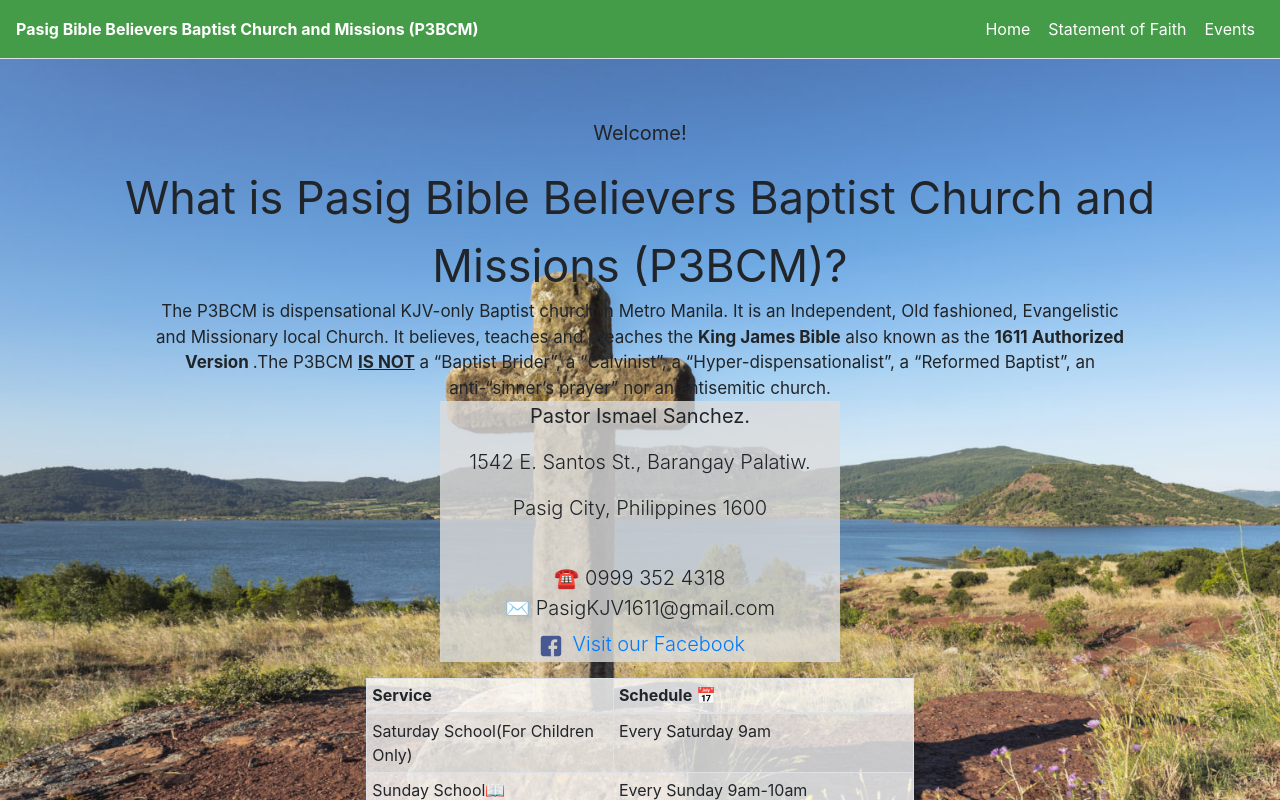
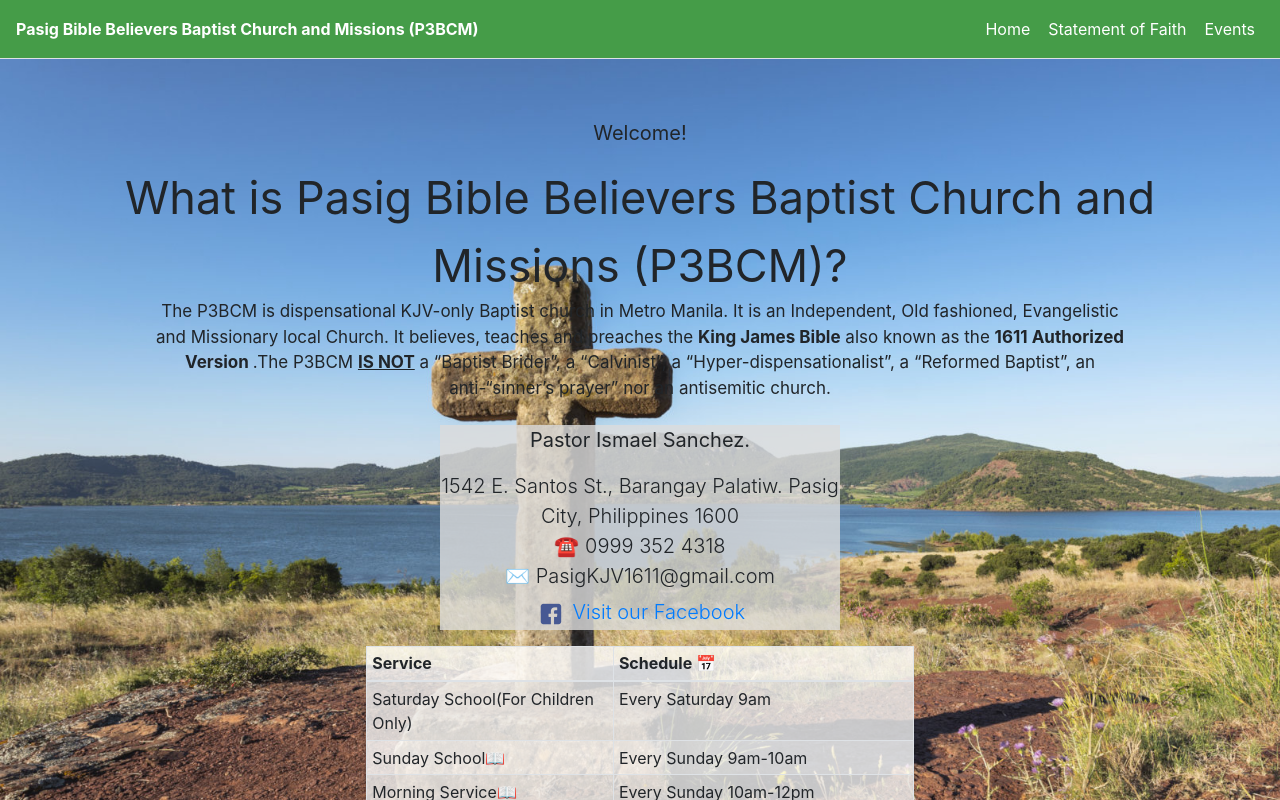
Before and after one commit to gitmarcalinascris/av1611, a React (Create React App) app: page / in a window 1280 px wide. Shown: the top 800 px of the page. Built offline with nearby package versions, Linux system fonts and the light colour scheme.

Commit message:
ui update

```diff
--- a/src/Components/Home.js
+++ b/src/Components/Home.js
@@ -1,5 +1,5 @@
 import React from 'react'
-import { Jumbotron , Table} from 'reactstrap';
+import { Jumbotron, Table } from 'reactstrap';
 import "./Layout.css"
 import "./../index.css"
 import fbImg from "./../Assets/images/fb.png"
@@ -11,26 +11,26 @@ const Home = () => {
             <div id="HomeTitle">
                 <center>
                     <Jumbotron className="jumbotron-custom">
-                        <p className="lead" style={{marginTop:"-5px"}}><b>Welcome!</b></p>
+                        <p className="lead" style={{ marginTop: "-5px" }}><b>Welcome!</b></p>
                         <div className="div-title">What is Pasig Bible Believers Baptist Church and Missions (P3BCM)?</div>
                         <p id="p-desc" className="text-sm-center blockquote">
                             The P3BCM is dispensational KJV-only Baptist church in Metro Manila. It is an Independent, Old fashioned, Evangelistic and Missionary local Church. It believes, teaches and preaches the <b>King James Bible</b> also known as the <b>1611 Authorized Version </b>.The P3BCM <u><b>IS NOT</b></u> a “Baptist Brider”, a “Calvinist”, a “Hyper-dispensationalist”, a “Reformed Baptist”, an anti-“sinner’s prayer” nor an antisemitic church.
                         </p>
-                        <div className="bg-common" style={ {maxWidth: "400px" }}>
+                        <br />
+                        <div className="bg-common" style={{ maxWidth: "400px" }}>
                             <p className="lead"><b>Pastor Ismael Sanchez.</b></p>
-                            <p className="lead">1542 E. Santos St., Barangay Palatiw.</p>
-                            <p className="lead">Pasig City, Philippines 1600</p>
-                            <br />
-                            <div className="lead">
+                            <p className="lead">1542 E. Santos St., Barangay Palatiw.
+                            Pasig City, Philippines 1600
+                            <div>
                                 ☎ 0999 352 4318
                                 <p>
                                     ✉ PasigKJV1611@gmail.com
                                 </p>
-                                <p style={{ marginTop: -10 }}>
-                                    <a href="https://www.facebook.com/Av1611BelieversBaptistChurchPasig/"><img src={fbImg} alt="logo" style={{ width: 32, height: 32 }} /> Visit our Facebook</a>
-                                </p>
-                            </div>
-
+                                    <p style={{ marginTop: -10 }}>
+                                        <a href="https://www.facebook.com/Av1611BelieversBaptistChurchPasig/"><img src={fbImg} alt="logo" style={{ width: 32, height: 32 }} /> Visit our Facebook</a>
+                                    </p>
+                                </div>
+                            </p>
                         </div>
 
 
```
